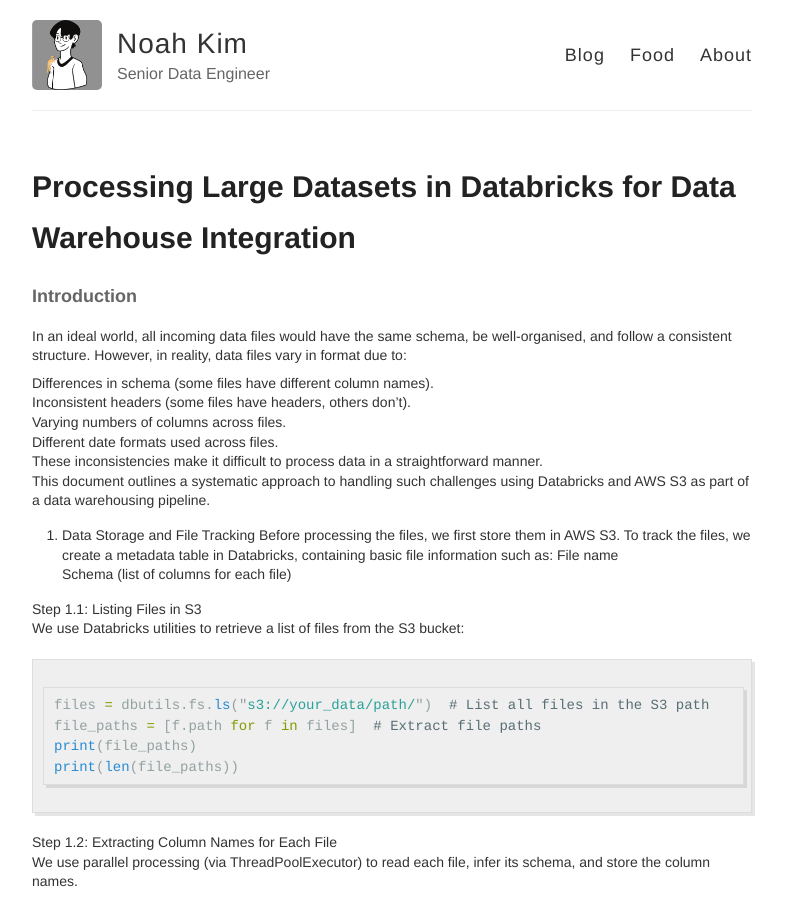
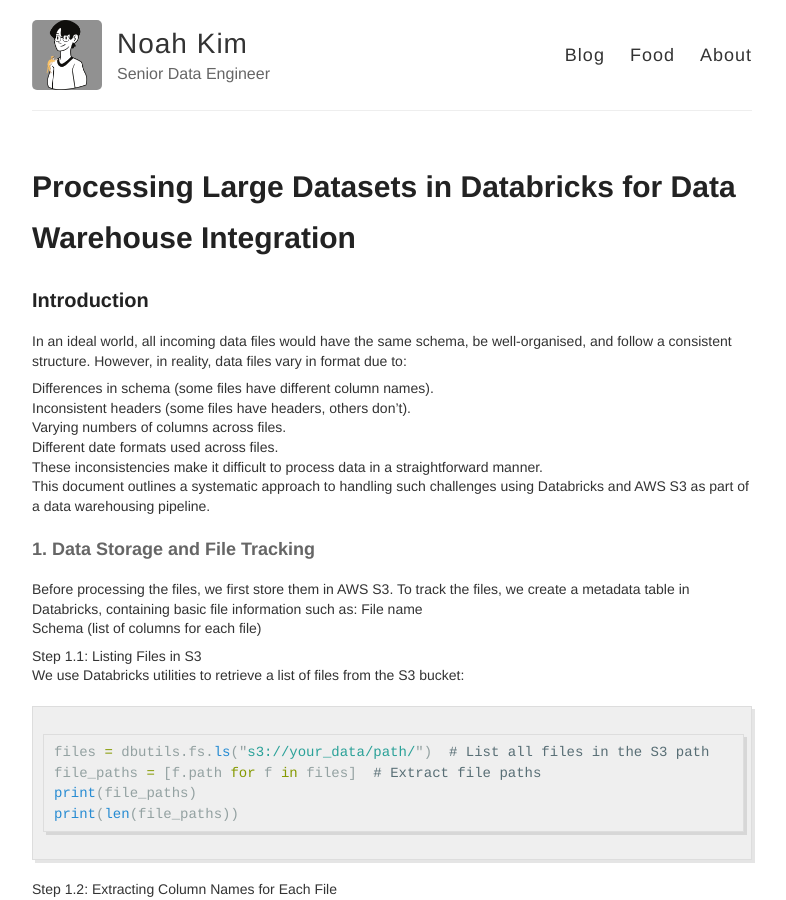
Before and after one commit to noahtjkim/noahtjkim.github.io, a Jekyll site: the page built from _posts/2025-03-19-Processing-Large_Datasets-in-Databricks-for-Data-Warehouse-Integration.md, in a window 1280 px wide and 900 px high. Shown: the whole window, without its empty margins (248-1034 px from the left). Built offline with Jekyll 4.4.1, drawn with Linux system fonts in a browser that asks for light colours.

Commit message:
Update 2025-03-19-Processing-Large_Datasets-in-Databricks-for-Data-Warehouse-Integration.md

```diff
--- a/_posts/2025-03-19-Processing-Large_Datasets-in-Databricks-for-Data-Warehouse-Integration.md
+++ b/_posts/2025-03-19-Processing-Large_Datasets-in-Databricks-for-Data-Warehouse-Integration.md
@@ -4,7 +4,7 @@ title: Processing Large Datasets in Databricks for Data Warehouse Integration
 categories: engineering
 ---
 
-#### Introduction
+### Introduction
 In an ideal world, all incoming data files would have the same schema, be well-organised, and follow a consistent structure. However, in reality, data files vary in format due to:
 
 Differences in schema (some files have different column names).
@@ -14,7 +14,7 @@ Different date formats used across files.
 These inconsistencies make it difficult to process data in a straightforward manner.
 This document outlines a systematic approach to handling such challenges using Databricks and AWS S3 as part of a data warehousing pipeline.
 
-1. Data Storage and File Tracking
+#### 1. Data Storage and File Tracking
 Before processing the files, we first store them in AWS S3.
 To track the files, we create a metadata table in Databricks, containing basic file information such as:
 File name
```
